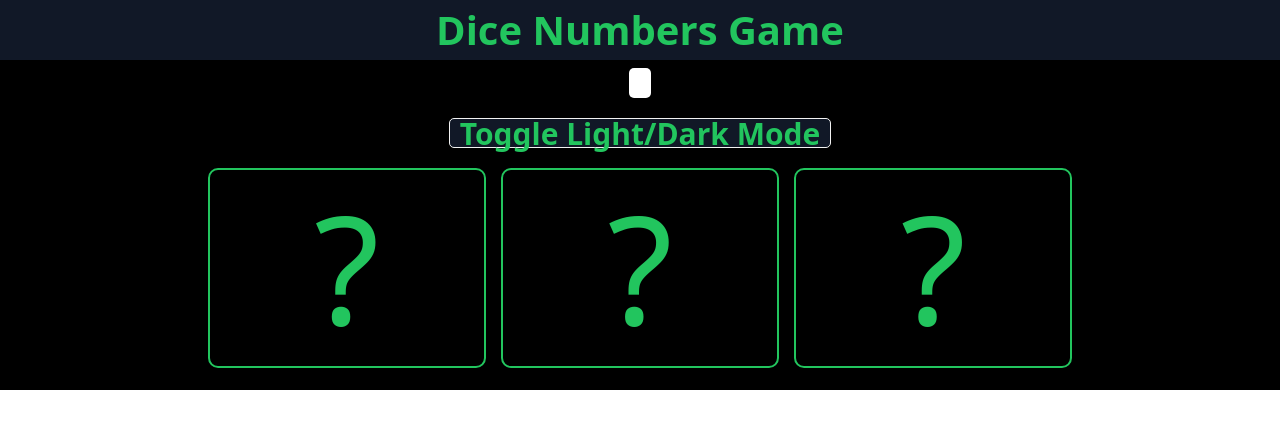
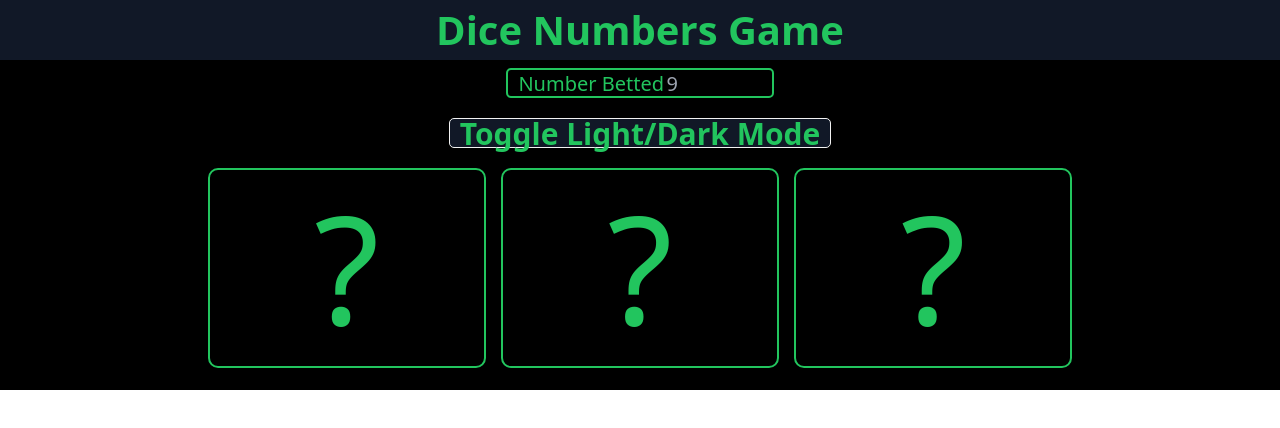
Before and after one commit to staten-island-tech/create-task-PeterDelwita, a website built with Vite: page create/index.html in a window 1280 px wide. Built offline with nearby package versions, Linux system fonts and the light colour scheme.

Commit message:
organize html, work on form

```diff
--- a/create/index.html
+++ b/create/index.html
@@ -12,13 +12,33 @@
         Dice Numbers Game
       </h1>
     </div>
-    <div class="form-container bg-black flex flex-wrap justify-center p-3">
+
+    <!--Form-->
+
+    <div
+      class="form-container bg-black w-full flex flex-wrap justify-center p-3"
+    >
       <form class="form">
-        <div class="input">
-          <label for="type" name="bet-threshold" required></label>
+        <!--Structure like card?-->
+        <div class="input bg-black border-green-500 border-2 border-solid">
+          <label class="text-green-500 text-[20px]" for="type"
+            >Number Betted</label
+          >
+          <input
+            class="text-green-500 text-[20px]"
+            type="number"
+            name="threshold"
+            placeholder="9"
+            min="1"
+            max="18"
+            required
+          />
         </div>
       </form>
     </div>
+
+    <!--Buttons-->
+
     <div class="button-container bg-black flex flex-wrap justify-center p-3">
       <button
         class="btn bg-gray-900 hover:bg-green-500 hover:text-gray-900 m-2 text-[30px] align-text-top text-green-500"
@@ -47,6 +67,9 @@
         <!--HTML to insert into die?-->
       </div>
     </div>
+
+    <!--History-->
+
     <div class="history-container bg-black flex flex-wrap justify p-3"></div>
     <script type="module" src="JS/main.js"></script>
   </body>
```
